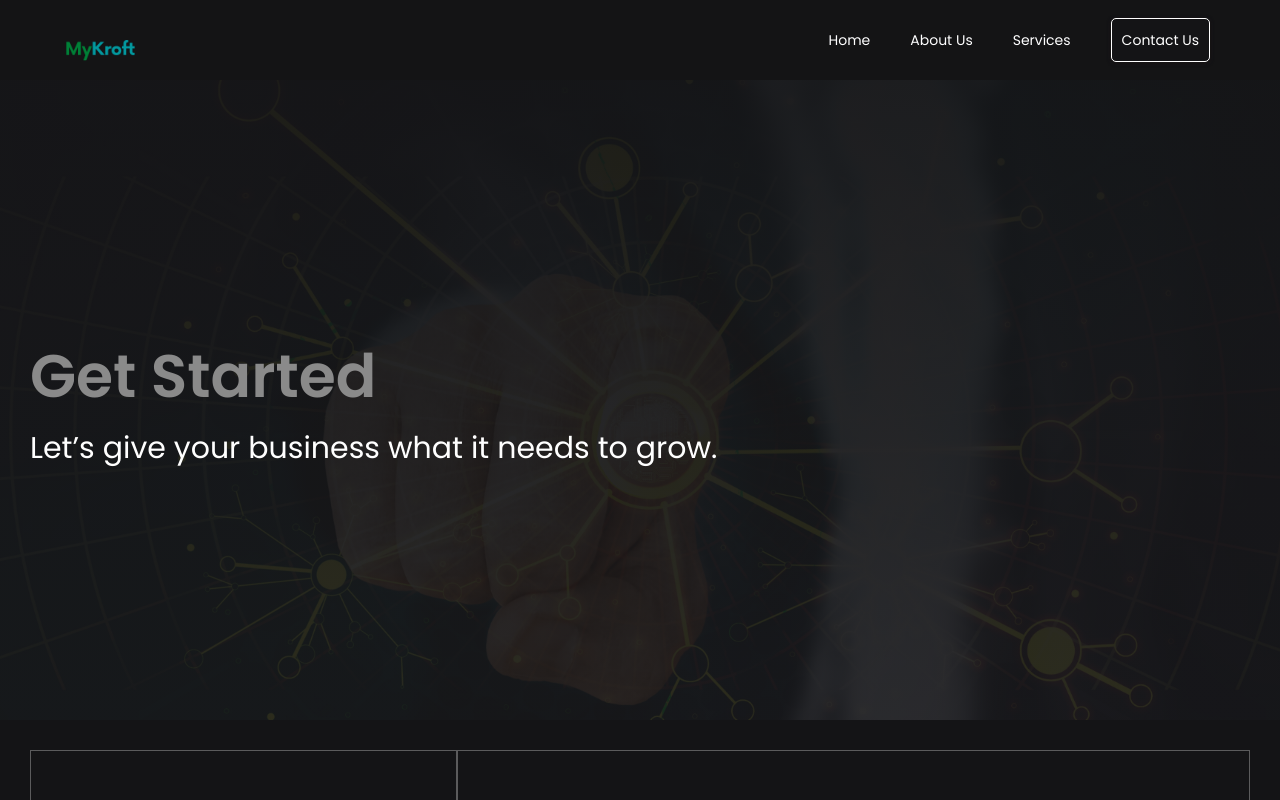
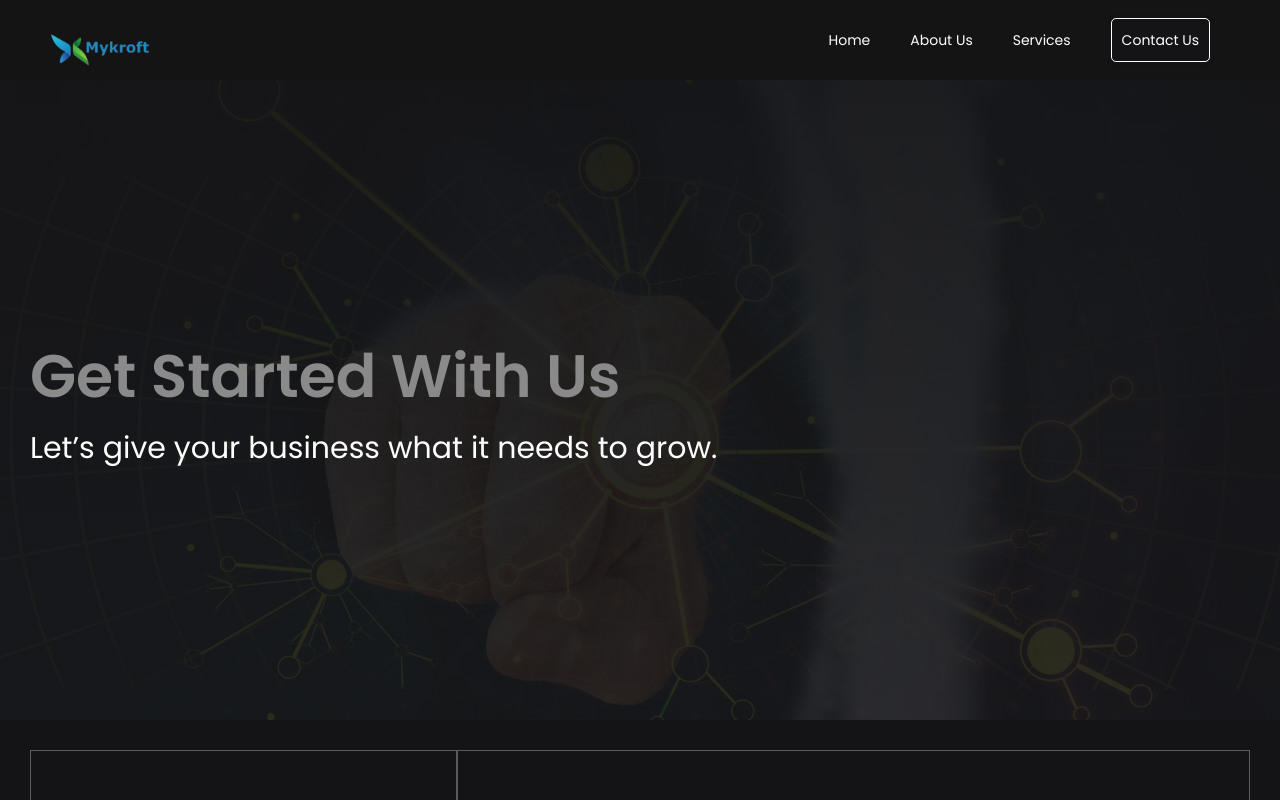
Before and after one commit to Mykroft-Tech/kroft-landing-page, a React (Create React App) app: page /contact in a window 1280 px wide. Built offline with nearby package versions, Linux system fonts and the light colour scheme.

Commit message:
logo file changed

```diff
--- a/src/Component/Contact.js
+++ b/src/Component/Contact.js
@@ -7,7 +7,7 @@ function Contact() {
             <section id="contact" className="contact">
                 <div className="contact-wrapper">
                     <div className="contact-bg">
-                        <h1>Get Started</h1>
+                        <h1>Get Started With Us</h1>
                         <p>
                             Let’s give your business what it needs to grow.
                         </p>
--- a/src/Component/Footer.js
+++ b/src/Component/Footer.js
@@ -1,5 +1,5 @@
 import React from 'react';
-import logo from '../Assets/Img/Logo.png';
+import logo from '../Assets/Img/mykroftlogo.png';
 
 function Footer() {
     return (
--- a/src/Component/Navbar.js
+++ b/src/Component/Navbar.js
@@ -1,5 +1,5 @@
 import React, {useState} from 'react';
-import logo from '../Assets/Img/Logo.png';
+import logo from '../Assets/Img/mykroftlogo.png';
 import { Link as Lk } from 'react-router-dom';
 import { HashLink as Link } from 'react-router-hash-link';
 
```
Also changed, not shown: src/Assets/Img/mykroftlogo.png (added).
